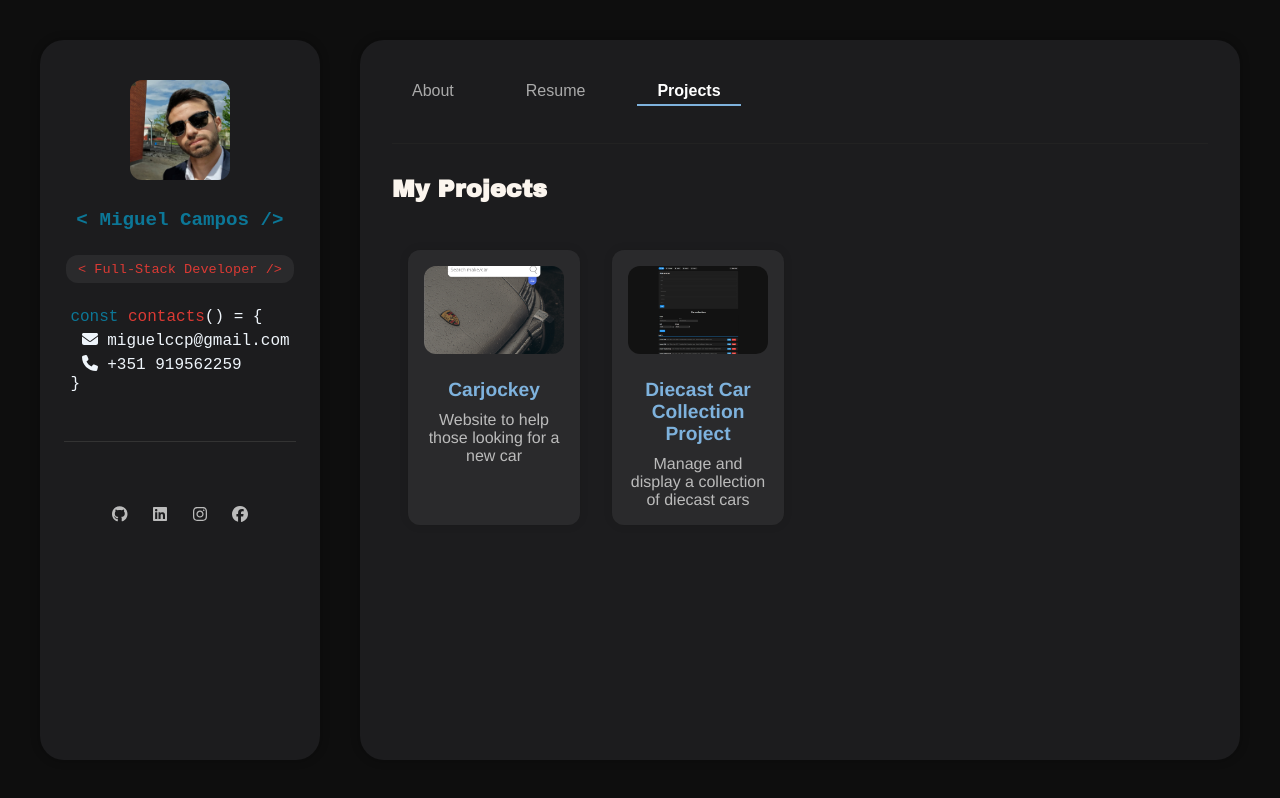
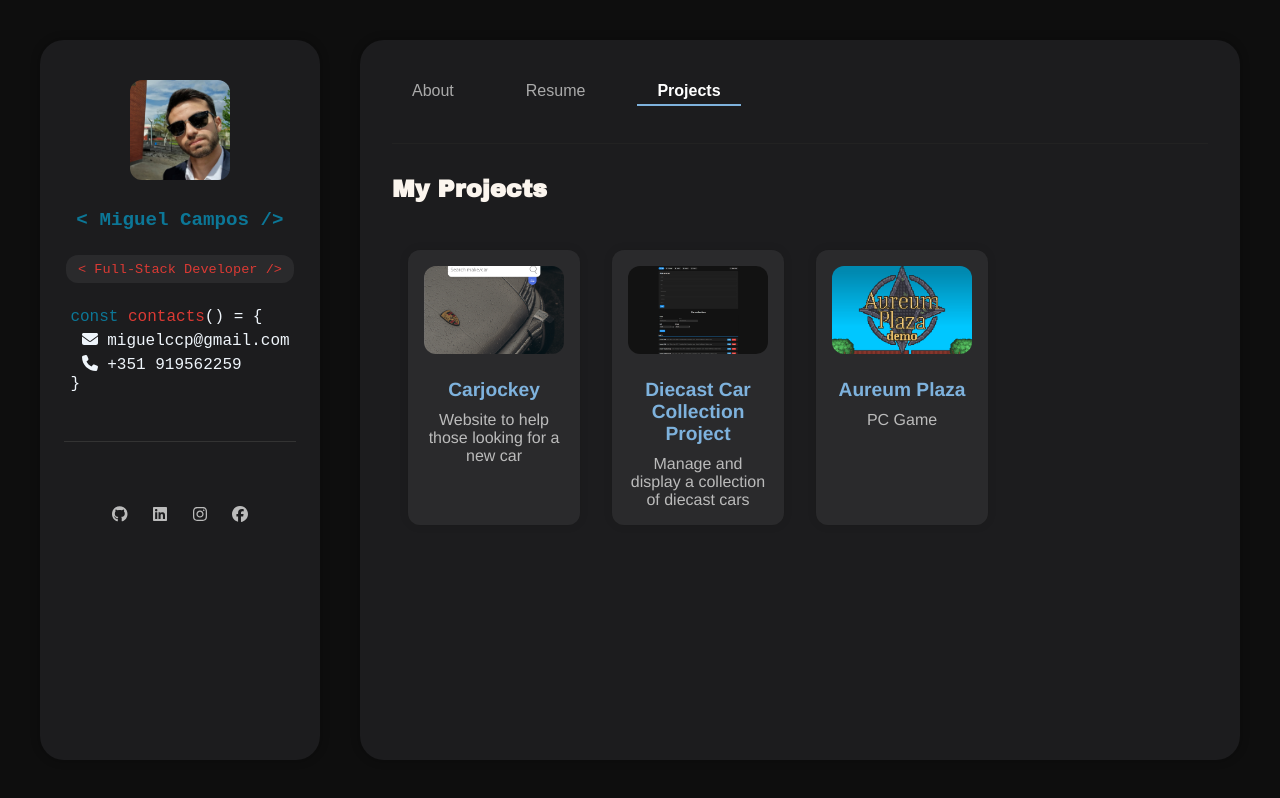
Before and after one commit to multimccp/Portofolio, a React (Create React App) app: page / in a window 1280 px wide. Both pictures are taken after a click on the button "Projects". Built offline with nearby package versions, Linux system fonts and the light colour scheme; a web font is replaced by a local one.

Commit message:
update11

```diff
--- a/src/components/Projects.js
+++ b/src/components/Projects.js
@@ -47,6 +47,32 @@ const Projects = () => {
       </div>
       `,
     },
+    {
+      id: 3,
+      title: "Aureum Plaza",
+      description: "PC Game",
+      image: "/images/AureumPlaza/PPLg8D.png",
+      details: `
+        <div class="project-description">
+          <h3>Aureum Plaza (DEMO)</h3>
+          <p>
+            Top-down pixel-art adventure set in a city where Mr. João sets out to complete
+            a photo album left by his late wife. Explore, talk to people, and play a
+            collection of minigames while the project continues development. :contentReference[oaicite:0]{index=0}
+          </p>
+
+          <h4>Key Features:</h4>
+          <ul>
+            <li><strong>Story Hook</strong> — Help Mr. João finish a cherished photo album. :contentReference[oaicite:1]{index=1}</li>
+            <li><strong>Explore & Interact</strong> — Roam the city, chat with NPCs, and discover short minigames. :contentReference[oaicite:2]{index=2}</li>
+            <li><strong>Pixel-Art, Top-Down</strong> — Cozy visual style with a classic overhead perspective. :contentReference[oaicite:3]{index=3}</li>
+            <li><strong>Platform</strong> — Windows (downloadable demo, ~57 MB). :contentReference[oaicite:4]{index=4}</li>
+            <li><strong>Status & Language</strong> — Prototype; Portuguese (Portugal). :contentReference[oaicite:5]{index=5}</li>
+            <li><strong>Team</strong> — Miguel Tavares (art & music), Miguel Campos (programming), Bernardo Silva (music & programming). :contentReference[oaicite:6]{index=6}</li>
+          </ul>
+        </div>
+      `,
+    },
   ];
 
   const handleCardClick = (project) => {
```
Also changed, not shown: public/images/AureumPlaza/PPLg8D.png (added).
